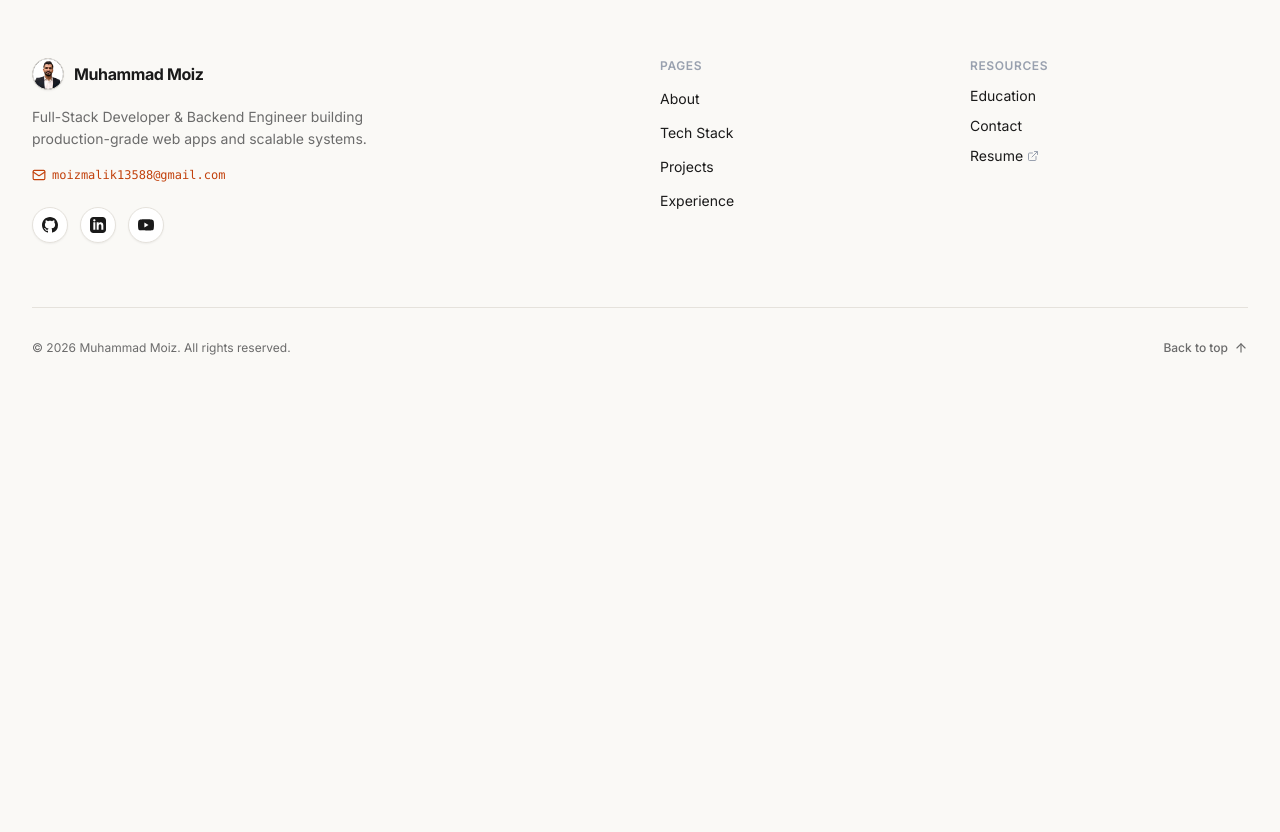
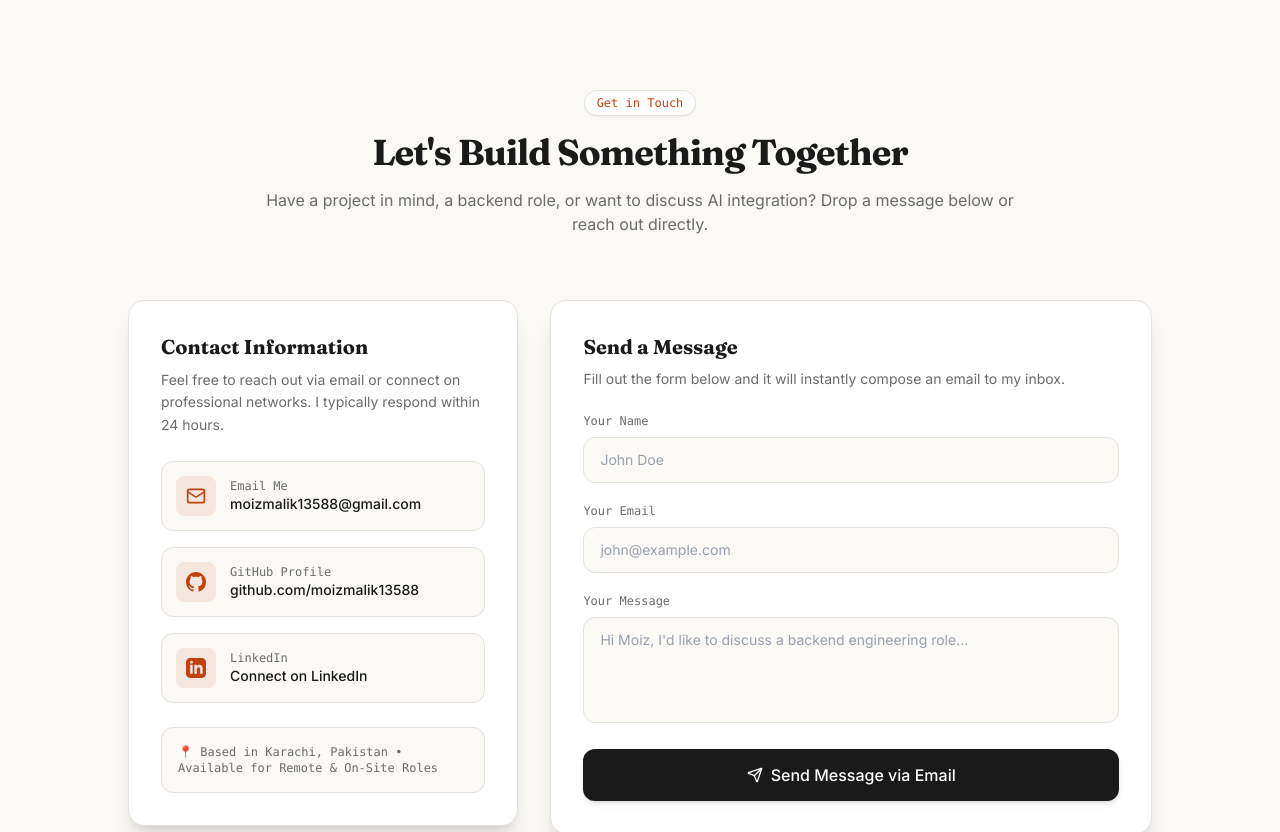
Before and after one commit to moizmalik13588/Portfolio, a Next.js app: page / in a window 1280 px wide. Shown: the part 6760-7592 px from the top of the page. Before the commit the page ends 7180 px from the top, so only its background shows below. Built offline with nearby package versions, Linux system fonts and the light colour scheme.

Commit message:
fix: re-style contact section to match global portfolio theme

```diff
--- a/src/app/globals.css
+++ b/src/app/globals.css
@@ -33,6 +33,7 @@
 
 html {
   scroll-behavior: smooth;
+  scroll-padding-top: 90px;
 }
 
 body {
--- a/src/app/page.tsx
+++ b/src/app/page.tsx
@@ -8,6 +8,7 @@ import Projects from "@/sections/Projects";
 import Experience from "@/sections/Experience";
 import Education from "@/sections/Education";
 import FinalCTA from "@/sections/FinalCTA";
+import Contact from "@/sections/Contact";
 import Footer from "@/components/Footer";
 
 export default function Home() {
@@ -24,6 +25,7 @@ export default function Home() {
         <Experience />
         <Education />
         <FinalCTA />
+        <Contact />
       </main>
       <Footer />
     </div>
--- a/src/sections/Contact.tsx
+++ b/src/sections/Contact.tsx
@@ -13,11 +13,9 @@ export default function Contact() {
     e.preventDefault();
     setIsSubmitting(true);
 
-    // Simulate sending or trigger mailto
     setTimeout(() => {
       setIsSubmitting(false);
       setIsSubmitted(true);
-      // Open mailto as a reliable fallback/direct action
       const mailtoUrl = `mailto:moizmalik13588@gmail.com?subject=Contact from ${encodeURIComponent(
         formState.name
       )} (${encodeURIComponent(formState.email)})&body=${encodeURIComponent(formState.message)}`;
@@ -26,16 +24,16 @@ export default function Contact() {
   };
 
   return (
-    <section id="contact" className="py-24 px-4 sm:px-6 lg:px-8 bg-[#0A0E14] dark:bg-[#0A0E14] light:bg-[#F8FAFC] relative">
+    <section id="contact" className="py-24 px-4 sm:px-6 lg:px-8 bg-[#FAF9F6] dark:bg-[#121212] text-[#1A1A1A] dark:text-[#E4E4E7] relative">
       <div className="max-w-5xl mx-auto">
         <div className="text-center max-w-3xl mx-auto mb-16">
-          <div className="inline-flex items-center gap-2 px-3 py-1 rounded-full bg-[#111827] dark:bg-[#111827] light:bg-white border border-[#1F2937] dark:border-[#1F2937] light:border-gray-200 text-xs font-mono text-[#0EA5E9] mb-4 shadow-sm">
+          <div className="inline-flex items-center gap-2 px-3 py-1 rounded-full bg-white dark:bg-[#18181B] border border-[#E5E2DC] dark:border-[#27272A] text-xs font-mono text-[#C2410C] dark:text-[#EA580C] mb-4 shadow-xs">
             Get in Touch
           </div>
-          <h2 className="text-3xl sm:text-4xl font-extrabold tracking-tight text-white dark:text-white light:text-gray-900 mb-4">
+          <h2 className="text-3xl sm:text-4xl font-serif font-bold tracking-tight text-[#1A1A1A] dark:text-[#E4E4E7] mb-4">
             Let&apos;s Build Something Together
           </h2>
-          <p className="text-gray-400 dark:text-gray-400 light:text-gray-600 text-base">
+          <p className="text-[#6B6B6B] dark:text-[#A1A1AA] text-base font-sans">
             Have a project in mind, a backend role, or want to discuss AI integration? Drop a message below or reach out directly.
           </p>
         </div>
@@ -47,11 +45,11 @@ export default function Contact() {
             whileInView={{ opacity: 1, x: 0 }}
             viewport={{ once: true }}
             transition={{ duration: 0.4 }}
-            className="md:col-span-2 p-8 rounded-2xl bg-[#111827] dark:bg-[#111827] light:bg-white border border-[#1F2937] dark:border-[#1F2937] light:border-gray-200 shadow-xl space-y-6"
+            className="md:col-span-2 p-8 rounded-2xl bg-white dark:bg-[#18181B] border border-[#E5E2DC] dark:border-[#27272A] shadow-xl space-y-6"
           >
             <div>
-              <h3 className="text-xl font-bold text-white dark:text-white light:text-gray-900 mb-2">Contact Information</h3>
-              <p className="text-sm text-gray-400 dark:text-gray-400 light:text-gray-600 leading-relaxed">
+              <h3 className="text-xl font-serif font-bold text-[#1A1A1A] dark:text-[#E4E4E7] mb-2">Contact Information</h3>
+              <p className="text-sm text-[#6B6B6B] dark:text-[#A1A1AA] leading-relaxed">
                 Feel free to reach out via email or connect on professional networks. I typically respond within 24 hours.
               </p>
             </div>
@@ -59,14 +57,14 @@ export default function Contact() {
             <div className="space-y-4">
               <a
                 href="mailto:moizmalik13588@gmail.com"
-                className="flex items-center gap-3.5 p-3.5 rounded-xl bg-[#080B10] dark:bg-[#080B10] light:bg-gray-50 border border-[#1F2937] dark:border-[#1F2937] light:border-gray-200 hover:border-[#0EA5E9]/50 transition-colors group"
+                className="flex items-center gap-3.5 p-3.5 rounded-xl bg-[#FAF9F6] dark:bg-[#121212] border border-[#E5E2DC] dark:border-[#27272A] hover:border-[#C2410C]/50 dark:hover:border-[#EA580C]/50 transition-colors group"
               >
-                <div className="p-2.5 rounded-lg bg-[#0EA5E9]/10 text-[#0EA5E9] group-hover:bg-[#0EA5E9]/20">
+                <div className="p-2.5 rounded-lg bg-[#C2410C]/10 dark:bg-[#EA580C]/10 text-[#C2410C] dark:text-[#EA580C] group-hover:bg-[#C2410C]/20">
                   <Mail className="w-5 h-5" />
                 </div>
                 <div>
-                  <div className="text-xs text-gray-400 dark:text-gray-400 light:text-gray-500 font-mono">Email Me</div>
-                  <div className="text-sm font-medium text-gray-200 dark:text-gray-200 light:text-gray-900 group-hover:text-white">
+                  <div className="text-xs text-[#6B6B6B] dark:text-[#A1A1AA] font-mono">Email Me</div>
+                  <div className="text-sm font-medium text-[#1A1A1A] dark:text-[#E4E4E7] group-hover:text-[#C2410C] dark:group-hover:text-[#EA580C]">
                     moizmalik13588@gmail.com
                   </div>
                 </div>
@@ -76,16 +74,16 @@ export default function Contact() {
                 href="https://github.com/moizmalik13588"
                 target="_blank"
                 rel="noopener noreferrer"
-                className="flex items-center gap-3.5 p-3.5 rounded-xl bg-[#080B10] dark:bg-[#080B10] light:bg-gray-50 border border-[#1F2937] dark:border-[#1F2937] light:border-gray-200 hover:border-[#0EA5E9]/50 transition-colors group"
+                className="flex items-center gap-3.5 p-3.5 rounded-xl bg-[#FAF9F6] dark:bg-[#121212] border border-[#E5E2DC] dark:border-[#27272A] hover:border-[#C2410C]/50 dark:hover:border-[#EA580C]/50 transition-colors group"
               >
-                <div className="p-2.5 rounded-lg bg-[#0EA5E9]/10 text-[#0EA5E9] group-hover:bg-[#0EA5E9]/20 flex items-center justify-center">
+                <div className="p-2.5 rounded-lg bg-[#C2410C]/10 dark:bg-[#EA580C]/10 text-[#C2410C] dark:text-[#EA580C] group-hover:bg-[#C2410C]/20 flex items-center justify-center">
                   <svg className="w-5 h-5 fill-current" viewBox="0 0 24 24">
                     <path d="M12 0C5.37 0 0 5.37 0 12c0 5.31 3.435 9.795 8.205 11.385.6.105.825-.255.825-.57 0-.285-.015-1.23-.015-2.235-3.015.555-3.795-.735-4.035-1.41-.135-.345-.72-1.41-1.23-1.695-.42-.225-1.02-.78-.015-.795.945-.015 1.62.87 1.845 1.23 1.08 1.815 2.805 1.305 3.495.99.105-.78.42-1.305.765-1.605-2.67-.3-5.46-1.335-5.46-5.925 0-1.305.465-2.385 1.23-3.225-.12-.3-.54-1.53.12-3.18 0 0 1.005-.315 3.3 1.23.96-.27 1.98-.405 3-.405s2.04.135 3 .405c2.295-1.56 3.3-1.23 3.3-1.23.66 1.65.24 2.88.12 3.18.765.84 1.23 1.905 1.23 3.225 0 4.605-2.805 5.625-5.475 5.925.435.375.81 1.095.81 2.22 0 1.605-.015 2.895-.015 3.3 0 .315.225.69.825.57A12.02 12.02 0 0024 12c0-6.63-5.37-12-12-12z" />
                   </svg>
                 </div>
                 <div>
-                  <div className="text-xs text-gray-400 dark:text-gray-400 light:text-gray-500 font-mono">GitHub Profile</div>
-                  <div className="text-sm font-medium text-gray-200 dark:text-gray-200 light:text-gray-900 group-hover:text-white">
+                  <div className="text-xs text-[#6B6B6B] dark:text-[#A1A1AA] font-mono">GitHub Profile</div>
+                  <div className="text-sm font-medium text-[#1A1A1A] dark:text-[#E4E4E7] group-hover:text-[#C2410C] dark:group-hover:text-[#EA580C]">
                     github.com/moizmalik13588
                   </div>
                 </div>
@@ -95,23 +93,23 @@ export default function Contact() {
                 href="https://linkedin.com"
                 target="_blank"
                 rel="noopener noreferrer"
-                className="flex items-center gap-3.5 p-3.5 rounded-xl bg-[#080B10] dark:bg-[#080B10] light:bg-gray-50 border border-[#1F2937] dark:border-[#1F2937] light:border-gray-200 hover:border-[#0EA5E9]/50 transition-colors group"
+                className="flex items-center gap-3.5 p-3.5 rounded-xl bg-[#FAF9F6] dark:bg-[#121212] border border-[#E5E2DC] dark:border-[#27272A] hover:border-[#C2410C]/50 dark:hover:border-[#EA580C]/50 transition-colors group"
               >
-                <div className="p-2.5 rounded-lg bg-[#0EA5E9]/10 text-[#0EA5E9] group-hover:bg-[#0EA5E9]/20 flex items-center justify-center">
+                <div className="p-2.5 rounded-lg bg-[#C2410C]/10 dark:bg-[#EA580C]/10 text-[#C2410C] dark:text-[#EA580C] group-hover:bg-[#C2410C]/20 flex items-center justify-center">
                   <svg className="w-5 h-5 fill-current" viewBox="0 0 24 24">
                     <path d="M19 0h-14c-2.761 0-5 2.239-5 5v14c0 2.761 2.239 5 5 5h14c2.762 0 5-2.239 5-5v-14c0-2.761-2.238-5-5-5zm-11 19h-3v-11h3v11zm-1.5-12.268c-.966 0-1.75-.79-1.75-1.764s.784-1.764 1.75-1.764 1.75.79 1.75 1.764-.783 1.764-1.75 1.764zm13.5 12.268h-3v-5.604c0-3.368-4-3.113-4 0v5.604h-3v-11h3v1.765c1.396-2.586 7-2.777 7 2.476v6.759z" />
                   </svg>
                 </div>
                 <div>
-                  <div className="text-xs text-gray-400 dark:text-gray-400 light:text-gray-500 font-mono">LinkedIn</div>
-                  <div className="text-sm font-medium text-gray-200 dark:text-gray-200 light:text-gray-900 group-hover:text-white">
+                  <div className="text-xs text-[#6B6B6B] dark:text-[#A1A1AA] font-mono">LinkedIn</div>
+                  <div className="text-sm font-medium text-[#1A1A1A] dark:text-[#E4E4E7] group-hover:text-[#C2410C] dark:group-hover:text-[#EA580C]">
                     Connect on LinkedIn
                   </div>
                 </div>
               </a>
             </div>
 
-            <div className="p-4 rounded-xl bg-[#080B10] dark:bg-[#080B10] light:bg-gray-50 border border-[#1F2937] dark:border-[#1F2937] light:border-gray-200 text-xs font-mono text-gray-400 dark:text-gray-400 light:text-gray-600">
+            <div className="p-4 rounded-xl bg-[#FAF9F6] dark:bg-[#121212] border border-[#E5E2DC] dark:border-[#27272A] text-xs font-mono text-[#6B6B6B] dark:text-[#A1A1AA]">
               📍 Based in Karachi, Pakistan • Available for Remote & On-Site Roles
             </div>
           </motion.div>
@@ -122,21 +120,21 @@ export default function Contact() {
             whileInView={{ opacity: 1, x: 0 }}
             viewport={{ once: true }}
             transition={{ duration: 0.4 }}
-            className="md:col-span-3 p-8 rounded-2xl bg-[#111827] dark:bg-[#111827] light:bg-white border border-[#1F2937] dark:border-[#1F2937] light:border-gray-200 shadow-xl"
+            className="md:col-span-3 p-8 rounded-2xl bg-white dark:bg-[#18181B] border border-[#E5E2DC] dark:border-[#27272A] shadow-xl"
           >
             {isSubmitted ? (
               <div className="py-12 text-center space-y-4">
-                <div className="w-16 h-16 rounded-full bg-[#0EA5E9]/10 border border-[#0EA5E9]/30 text-[#0EA5E9] flex items-center justify-center mx-auto">
+                <div className="w-16 h-16 rounded-full bg-[#C2410C]/10 dark:bg-[#EA580C]/10 border border-[#C2410C]/30 dark:border-[#EA580C]/30 text-[#C2410C] dark:text-[#EA580C] flex items-center justify-center mx-auto">
                   <CheckCircle2 className="w-8 h-8" />
                 </div>
-                <h3 className="text-2xl font-bold text-white dark:text-white light:text-gray-900">Message Prepared!</h3>
-                <p className="text-gray-300 dark:text-gray-300 light:text-gray-600 text-sm max-w-sm mx-auto">
+                <h3 className="text-2xl font-serif font-bold text-[#1A1A1A] dark:text-[#E4E4E7]">Message Prepared!</h3>
+                <p className="text-[#6B6B6B] dark:text-[#A1A1AA] text-sm max-w-sm mx-auto">
                   Your email client has been opened with your message. You can also reach me directly at{" "}
-                  <span className="text-[#0EA5E9] font-mono">moizmalik13588@gmail.com</span>.
+                  <span className="text-[#C2410C] dark:text-[#EA580C] font-mono">moizmalik13588@gmail.com</span>.
                 </p>
                 <button
                   onClick={() => setIsSubmitted(false)}
-                  className="mt-4 px-6 py-2.5 rounded-xl bg-[#080B10] dark:bg-[#080B10] light:bg-gray-100 border border-[#1F2937] dark:border-[#1F2937] light:border-gray-200 text-gray-200 dark:text-gray-200 light:text-gray-800 text-sm font-medium hover:border-[#0EA5E9] transition-colors"
+                  className="mt-4 px-6 py-2.5 rounded-xl bg-[#FAF9F6] dark:bg-[#121212] border border-[#E5E2DC] dark:border-[#27272A] text-[#1A1A1A] dark:text-[#E4E4E7] text-sm font-medium hover:border-[#C2410C] transition-colors"
                 >
                   Send Another Message
                 </button>
@@ -144,14 +142,14 @@ export default function Contact() {
             ) : (
               <form onSubmit={handleSubmit} className="space-y-5">
                 <div>
-                  <h3 className="text-xl font-bold text-white dark:text-white light:text-gray-900 mb-2">Send a Message</h3>
-                  <p className="text-sm text-gray-400 dark:text-gray-400 light:text-gray-600 mb-6">
+                  <h3 className="text-xl font-serif font-bold text-[#1A1A1A] dark:text-[#E4E4E7] mb-2">Send a Message</h3>
+                  <p className="text-sm text-[#6B6B6B] dark:text-[#A1A1AA] mb-6">
                     Fill out the form below and it will instantly compose an email to my inbox.
                   </p>
                 </div>
 
                 <div>
-                  <label htmlFor="name" className="block text-xs font-mono text-gray-300 dark:text-gray-300 light:text-gray-700 mb-2">
+                  <label htmlFor="name" className="block text-xs font-mono text-[#6B6B6B] dark:text-[#A1A1AA] mb-2">
                     Your Name
                   </label>
                   <input
@@ -161,12 +159,12 @@ export default function Contact() {
                     value={formState.name}
                     onChange={(e) => setFormState({ ...formState, name: e.target.value })}
                     placeholder="John Doe"
-                    className="w-full px-4 py-3 rounded-xl bg-[#080B10] dark:bg-[#080B10] light:bg-gray-50 border border-[#1F2937] dark:border-[#1F2937] light:border-gray-200 text-white dark:text-white light:text-gray-900 placeholder-gray-500 text-sm focus:outline-none focus:border-[#0EA5E9] transition-colors"
+                    className="w-full px-4 py-3 rounded-xl bg-[#FAF9F6] dark:bg-[#121212] border border-[#E5E2DC] dark:border-[#27272A] text-[#1A1A1A] dark:text-[#E4E4E7] placeholder-gray-400 dark:placeholder-zinc-500 text-sm focus:outline-none focus:border-[#C2410C] dark:focus:border-[#EA580C] transition-colors"
                   />
                 </div>
 
                 <div>
-                  <label htmlFor="email" className="block text-xs font-mono text-gray-300 dark:text-gray-300 light:text-gray-700 mb-2">
+                  <label htmlFor="email" className="block text-xs font-mono text-[#6B6B6B] dark:text-[#A1A1AA] mb-2">
                     Your Email
                   </label>
                   <input
@@ -176,12 +174,12 @@ export default function Contact() {
                     value={formState.email}
                     onChange={(e) => setFormState({ ...formState, email: e.target.value })}
                     placeholder="john@example.com"
-                    className="w-full px-4 py-3 rounded-xl bg-[#080B10] dark:bg-[#080B10] light:bg-gray-50 border border-[#1F2937] dark:border-[#1F2937] light:border-gray-200 text-white dark:text-white light:text-gray-900 placeholder-gray-500 text-sm focus:outline-none focus:border-[#0EA5E9] transition-colors"
+                    className="w-full px-4 py-3 rounded-xl bg-[#FAF9F6] dark:bg-[#121212] border border-[#E5E2DC] dark:border-[#27272A] text-[#1A1A1A] dark:text-[#E4E4E7] placeholder-gray-400 dark:placeholder-zinc-500 text-sm focus:outline-none focus:border-[#C2410C] dark:focus:border-[#EA580C] transition-colors"
                   />
                 </div>
 
                 <div>
-                  <label htmlFor="message" className="block text-xs font-mono text-gray-300 dark:text-gray-300 light:text-gray-700 mb-2">
+                  <label htmlFor="message" className="block text-xs font-mono text-[#6B6B6B] dark:text-[#A1A1AA] mb-2">
                     Your Message
                   </label>
                   <textarea
@@ -191,14 +189,14 @@ export default function Contact() {
                     value={formState.message}
                     onChange={(e) => setFormState({ ...formState, message: e.target.value })}
                     placeholder="Hi Moiz, I'd like to discuss a backend engineering role..."
-                    className="w-full px-4 py-3 rounded-xl bg-[#080B10] dark:bg-[#080B10] light:bg-gray-50 border border-[#1F2937] dark:border-[#1F2937] light:border-gray-200 text-white dark:text-white light:text-gray-900 placeholder-gray-500 text-sm focus:outline-none focus:border-[#0EA5E9] transition-colors resize-none"
+                    className="w-full px-4 py-3 rounded-xl bg-[#FAF9F6] dark:bg-[#121212] border border-[#E5E2DC] dark:border-[#27272A] text-[#1A1A1A] dark:text-[#E4E4E7] placeholder-gray-400 dark:placeholder-zinc-500 text-sm focus:outline-none focus:border-[#C2410C] dark:focus:border-[#EA580C] transition-colors resize-none"
                   />
                 </div>
 
                 <button
                   type="submit"
                   disabled={isSubmitting}
-                  className="w-full inline-flex items-center justify-center gap-2 px-6 py-3.5 rounded-xl bg-[#0EA5E9] hover:bg-[#0284C7] text-white font-medium transition-all shadow-lg shadow-[#0EA5E9]/20 hover:shadow-xl hover:shadow-[#0EA5E9]/30 disabled:opacity-50"
+                  className="w-full inline-flex items-center justify-center gap-2 px-6 py-3.5 rounded-xl bg-[#1A1A1A] dark:bg-white text-white dark:text-[#1A1A1A] font-medium transition-all shadow-md hover:bg-[#C2410C] dark:hover:bg-[#EA580C] dark:hover:text-white disabled:opacity-50"
                 >
                   {isSubmitting ? (
                     <span className="animate-pulse">Preparing Email...</span>
```
